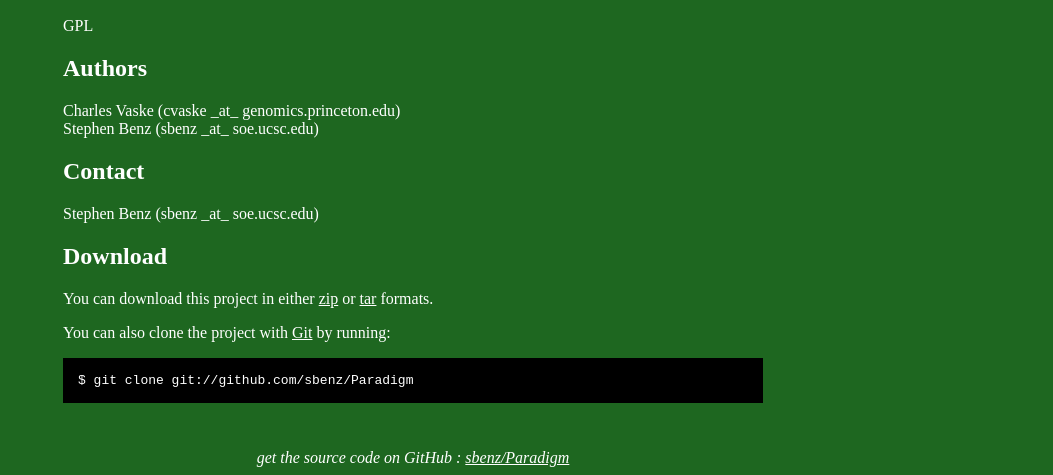
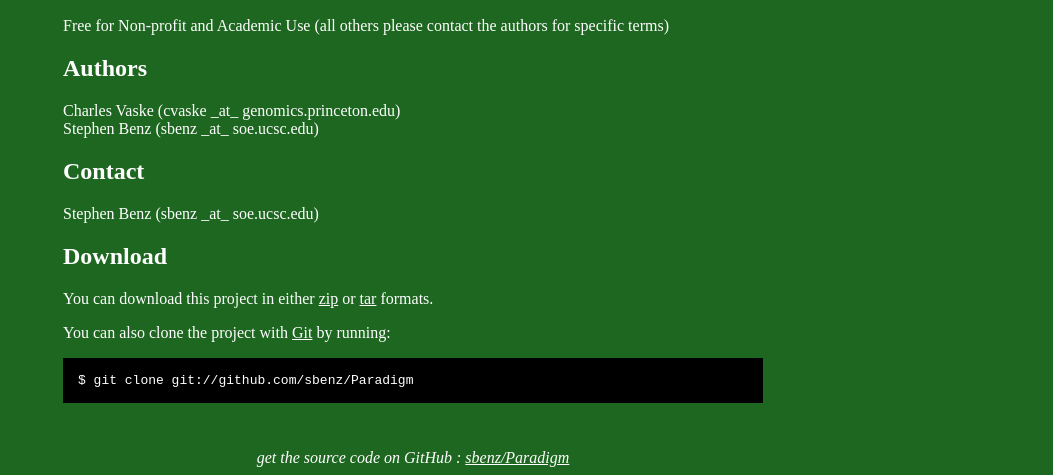
Before and after one commit to sbenz/Paradigm, a plain HTML site: page index.html in a window 1280 px wide. Shown: the part 345-820 px from the top of the page, without its empty margins (227-1280 px from the left). Drawn offline with Linux system fonts and the light colour scheme.

Commit message:
Fixed license to reflect pending patent (code will technically have to be GPL, but underlying algorithm is in the process of being patented)

```diff
--- a/index.html
+++ b/index.html
@@ -55,7 +55,7 @@
     <p>A factor graph framework for pathway inference on high-throughput genomic data</p><h2>Dependencies</h2>
 <p>libdai</p>
 <h2>License</h2>
-<p>GPL</p>
+<p>Free for Non-profit and Academic Use (all others please contact the authors for specific terms)</p>
 <h2>Authors</h2>
 <p>Charles Vaske (cvaske _at_ genomics.princeton.edu)
 <br/>Stephen Benz (sbenz _at_ soe.ucsc.edu)</p>
```
